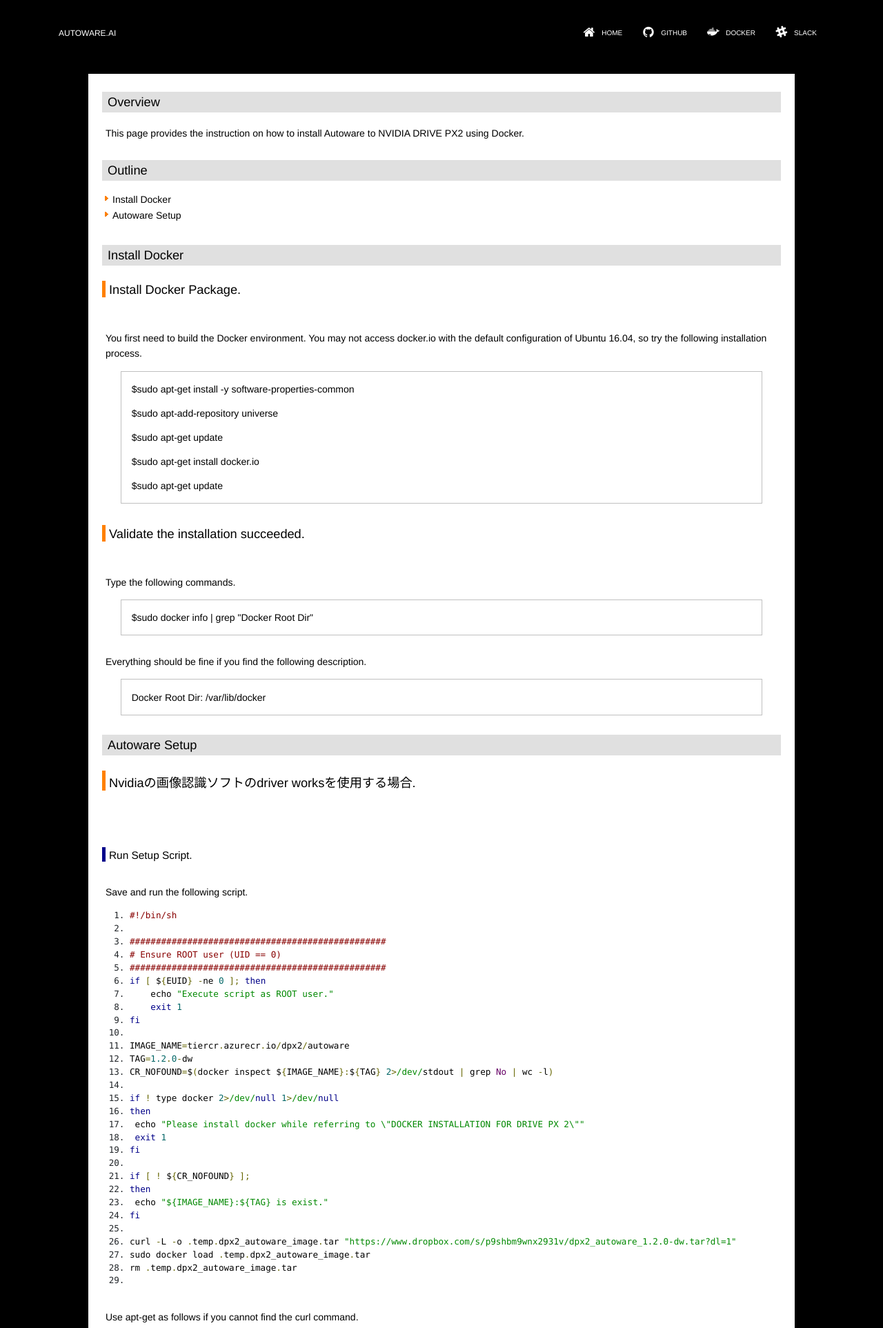
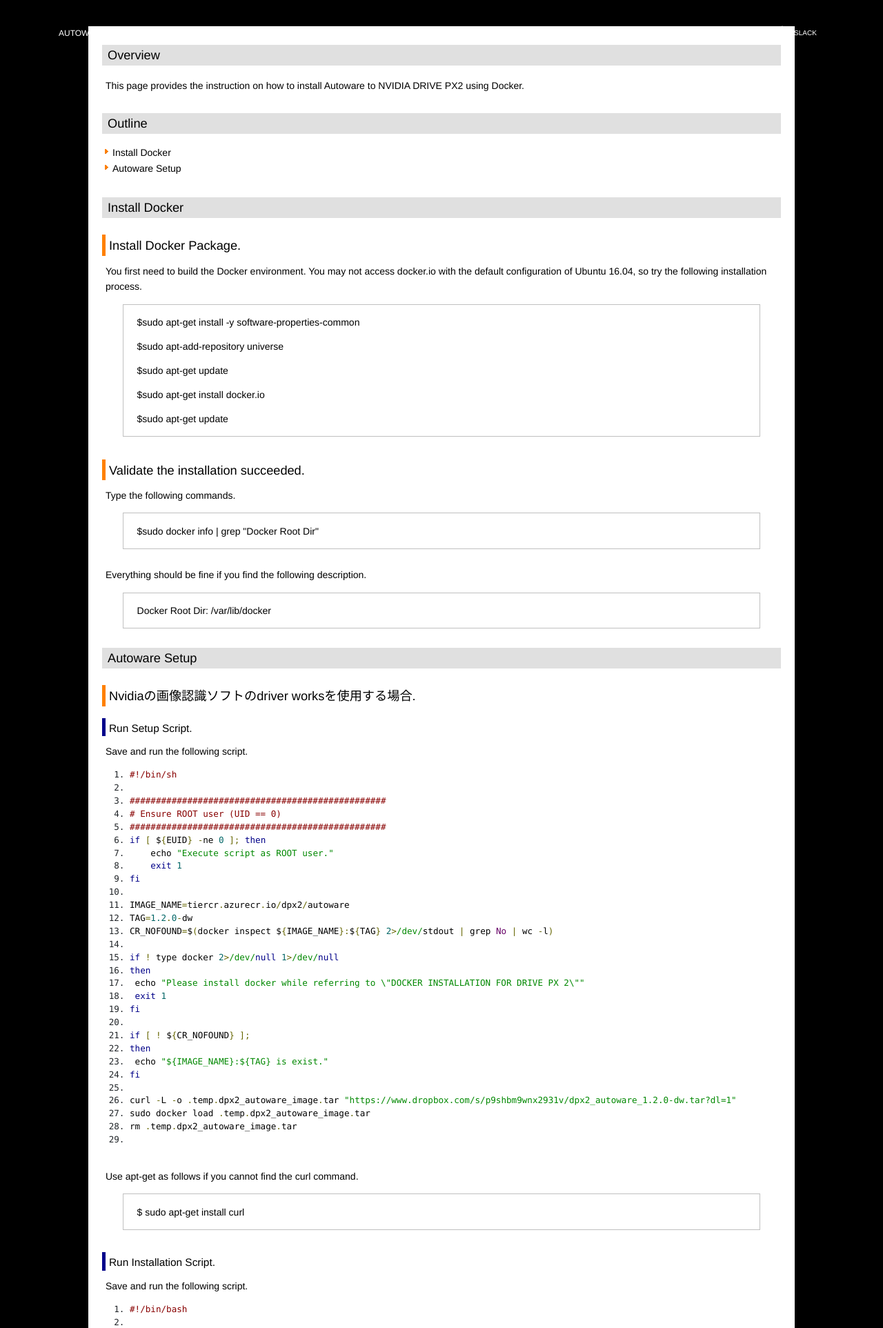
Before and after one commit to CPFL/autoware_web, a Django app: page /docker_px2/ in a window 1280 px wide. Shown: the top 1925 px of the page at 69% size. Run offline with Django 3.2, Linux system fonts and the light colour scheme; some libraries are stand-ins or nearby versions.

Commit message:
Fix layout

```diff
--- a/static/css/docker.css
+++ b/static/css/docker.css
@@ -8,8 +8,8 @@
     background-color: white;
     margin-left:auto;
     margin-right:auto;
-    margin-top: 80pt;
-    margin-bottom: 10pt;
+    margin-top: 3%;
+    margin-bottom: 10%;
     padding-top:20pt;
     padding-bottom:10pt;
     width: 80%; /* メインカラムの幅 */
@@ -38,11 +38,11 @@ line-height: 160%; /* 行の高さ */
 
 /* --- 強調セクション --- */
 #main div.emphasis {
-padding: 1.1em 15px 0; /* セクションのパディング（上、左右、下） */
+    padding: 1.1em 15pt 0; /* セクションのパディング（上、左右、下） */
     border: 1px #c0c0c0 solid; /* セクションの境界線 */
     margin-bottom:20pt;
-margin-left:20pt;
-margin-right:20pt;
+    margin-left:3%;
+    margin-right:3%;
     word-break: break-all;
 }
 /* 見出し */
@@ -88,25 +88,29 @@ line-height: 130%;
 /* --- 見出しエリア --- */
 div.heading {
     width: 80%; /* 見出しエリアの幅 */
-margin-bottom: 1em;
-padding: 4px 0; /* 見出しエリアのパディング（上下、左右） */
-/* border-bottom: 1px #c0c0c0 solid; /\* 見出しエリアの下境界線 *\/ */
+    margin-bottom: 5px;
+    padding: 1px 0; /* 見出しエリアのパディング（上下、左右） */
+    /*border-bottom: 1px #c0c0c0 solid; /* 見出しエリアの下境界線 *\/ */
 }
 
 /* --- 見出し --- */
 div.heading h3 {
+    margin-top: 5px;
+    margin-bottom: 5px;
     padding: 3px 3px 0 5px; /* 見出しのパディング（上右下左） */
     border-left: 5px #ff8000 solid; /* 見出しの左境界線 */
     font-size: 130%; /* 見出しの文字サイズ */
-line-height: normal;
+    line-height: 150%;
 }
 
 /* --- 見出し2 --- */
 div.heading h4 {
+    margin-top: 5px;
+    margin-bottom: 5px;
     padding: 3px 3px 0 5px; /* 見出しのパディング（上右下左） */
     border-left: 5px #00008b solid; /* 見出しの左境界線 */
     font-size: 110%; /* 見出しの文字サイズ */
-line-height: normal;
+    line-height: 150%;
 }
 
 /* --- メインカラム定義　開始 --- */
```
Lines whose indentation alone changed are shown as unchanged.
